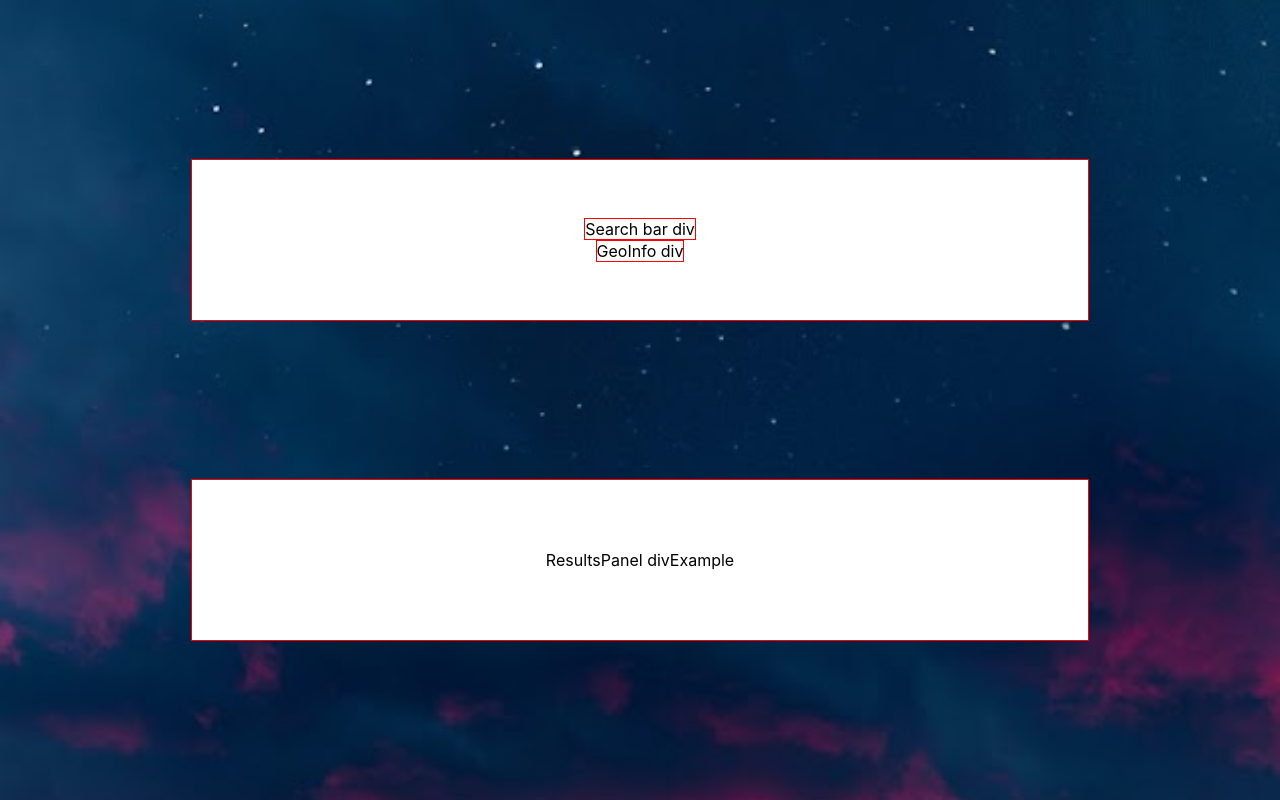
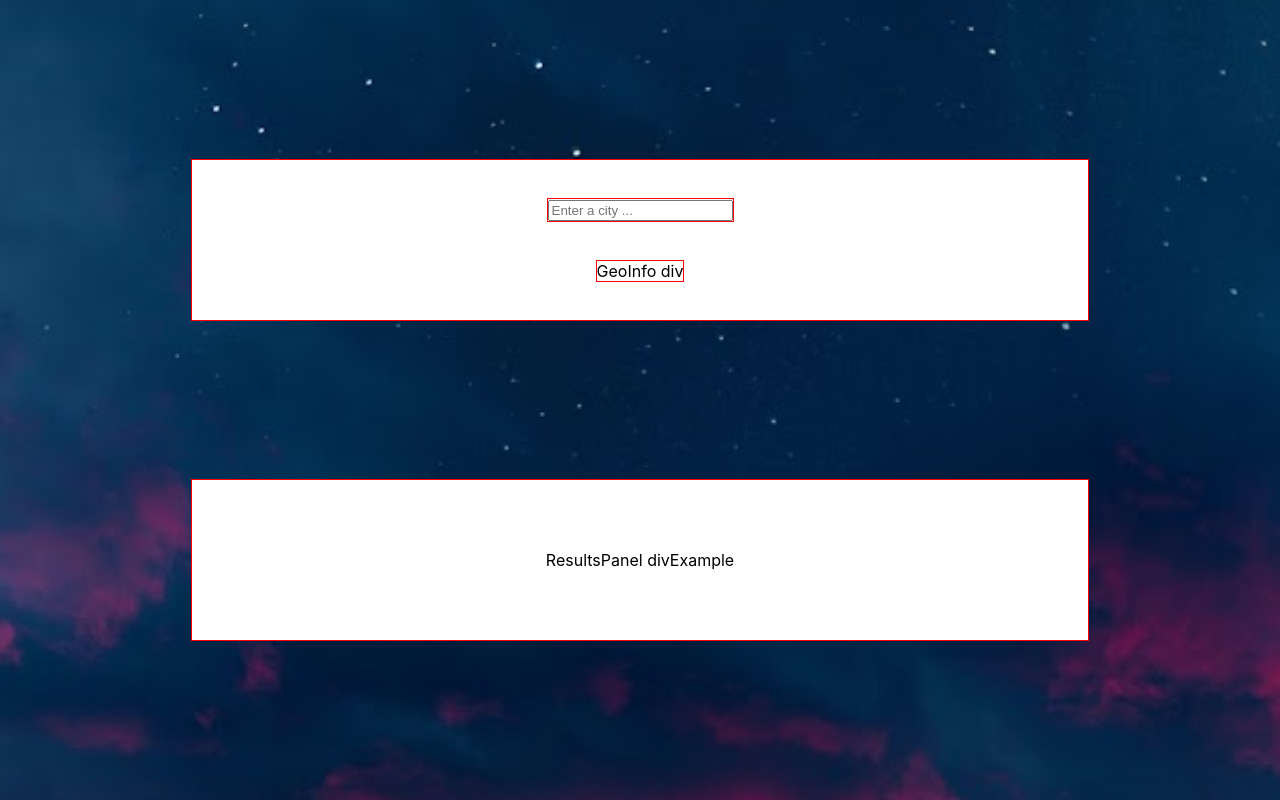
Before and after one commit to katfay/kats-weather-site-react, a React (Create React App) app: page / in a window 1280 px wide. Built offline with nearby package versions, Linux system fonts and the light colour scheme.

Commit message:
Evenly space components in Search Panel component

```diff
--- a/src/Search.css
+++ b/src/Search.css
@@ -1,3 +1,4 @@
 .Search {
+  display: flex;
   border: solid 1px red;
 }
--- a/src/Search.js
+++ b/src/Search.js
@@ -1,5 +1,11 @@
 import "./Search.css";
 
 export default function Search() {
-  return <div className="Search">Search bar div</div>;
+  return (
+    <div className="Search">
+      <form>
+        <input type="search" placeholder="Enter a city ..." id="" />
+      </form>
+    </div>
+  );
 }
--- a/src/SearchPanel.css
+++ b/src/SearchPanel.css
@@ -1,11 +1,11 @@
-.SearchPanel .test-border {
+/*.SearchPanel .test-border {
   border: solid 1px lightskyblue;
-}
+} */
 
 .SearchPanel {
   display: flex;
-  flex-direction: column;
-  justify-content: center;
+  flex-flow: column wrap;
+  justify-content: space-evenly;
   align-items: center;
   min-width: 70vw;
   min-height: 20vh;
```
